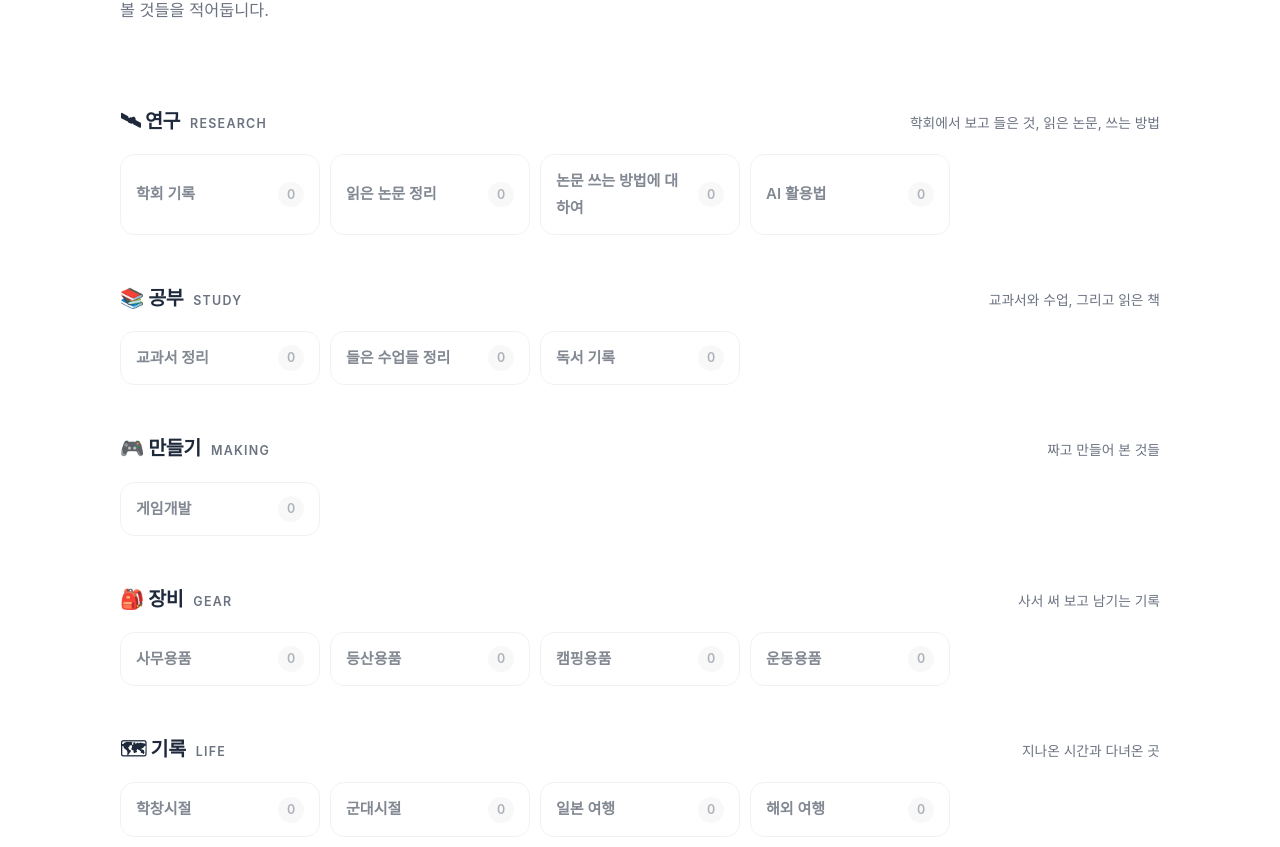
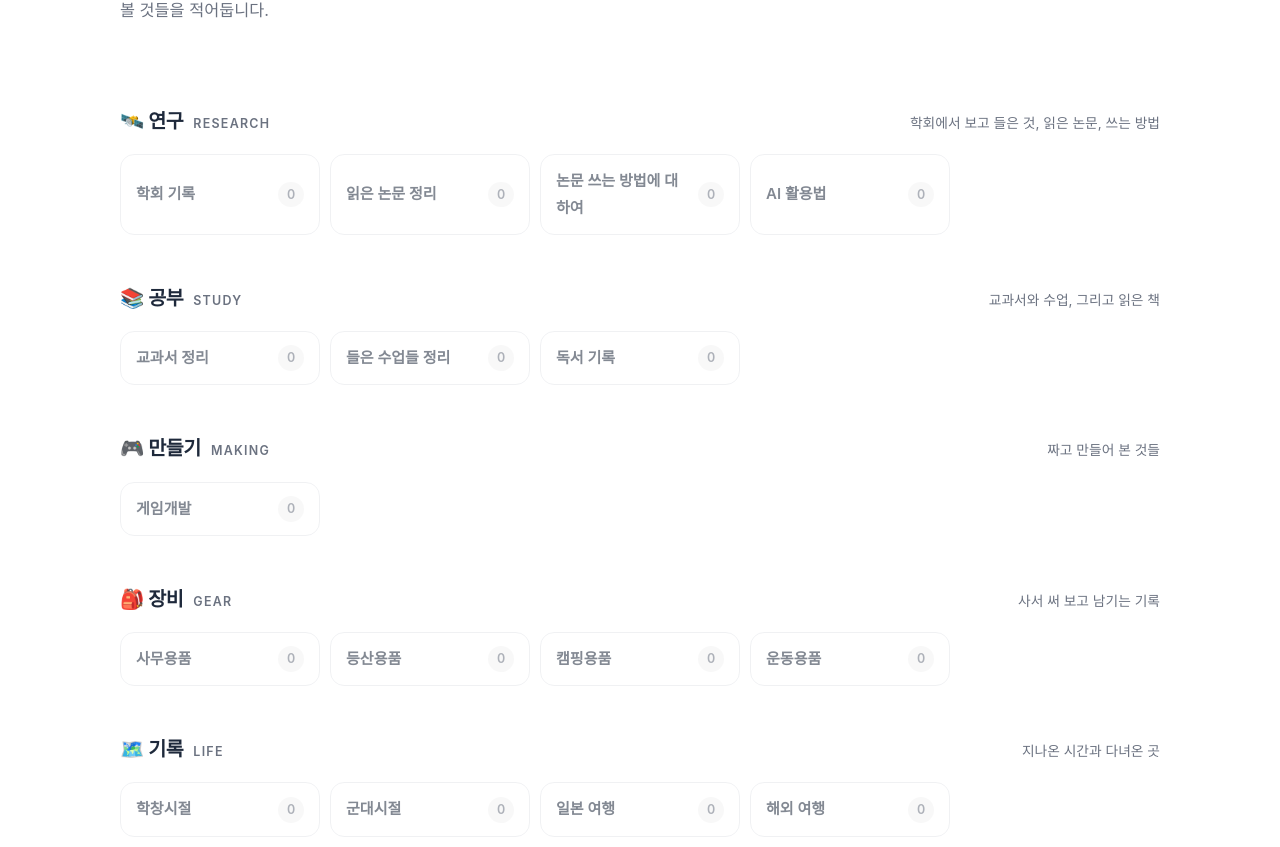
Before and after one commit to Jiwon-Lee11/blog, a Jekyll site: the page built from index.html, in a window 1280 px wide and 1400 px high. Shown: the part 210-1057 px from the top of the window. Built offline with Jekyll 4.4.1, drawn with Linux system fonts in a browser that asks for light colours.

Commit message:
주제 아이콘에 이모지 변형 선택자(U+FE0F) 추가
🛰 과 🗺 는 기본이 글자 표현이라 브라우저에서 흑백 글리프로 떴다.
U+FE0F 를 붙여 이모지로 렌더링되게 한다.

Co-Authored-By: Claude Opus 5 <noreply@anthropic.com>

```diff
--- a/_data/categories.yml
+++ b/_data/categories.yml
@@ -3,7 +3,7 @@
 - group: research
   label: 연구
   en: Research
-  icon: "🛰"
+  icon: "🛰️"
   blurb: 학회에서 보고 들은 것, 읽은 논문, 쓰는 방법
   items:
     - { key: conference, label: 학회 기록,            en: Conferences }
@@ -43,7 +43,7 @@
 - group: life
   label: 기록
   en: Life
-  icon: "🗺"
+  icon: "🗺️"
   blurb: 지나온 시간과 다녀온 곳
   items:
     - { key: school,     label: 학창시절,         en: School Days }
```
